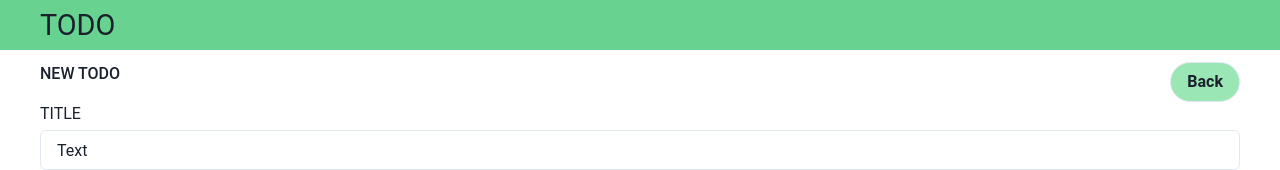
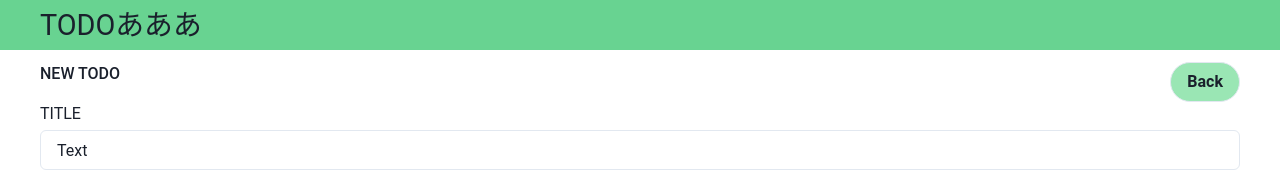
Before and after one commit to if-mentor/next_todo_9, a Next.js app: page /todonew in a window 1280 px wide. Shown: the top 170 px of the page. Built offline with nearby package versions, Linux system fonts and the light colour scheme.

Commit message:
#9 refactor: TodoNewページデザイン変更

```diff
--- a/src/pages/todonew.tsx
+++ b/src/pages/todonew.tsx
@@ -27,7 +27,7 @@ const todonew = () => {
         pt={1}
         fontSize="1.8em"
       >
-        TODO
+        TODOあああ
       </Box>
       <Box mr={10} ml={10}>
         <FormControl>
```
